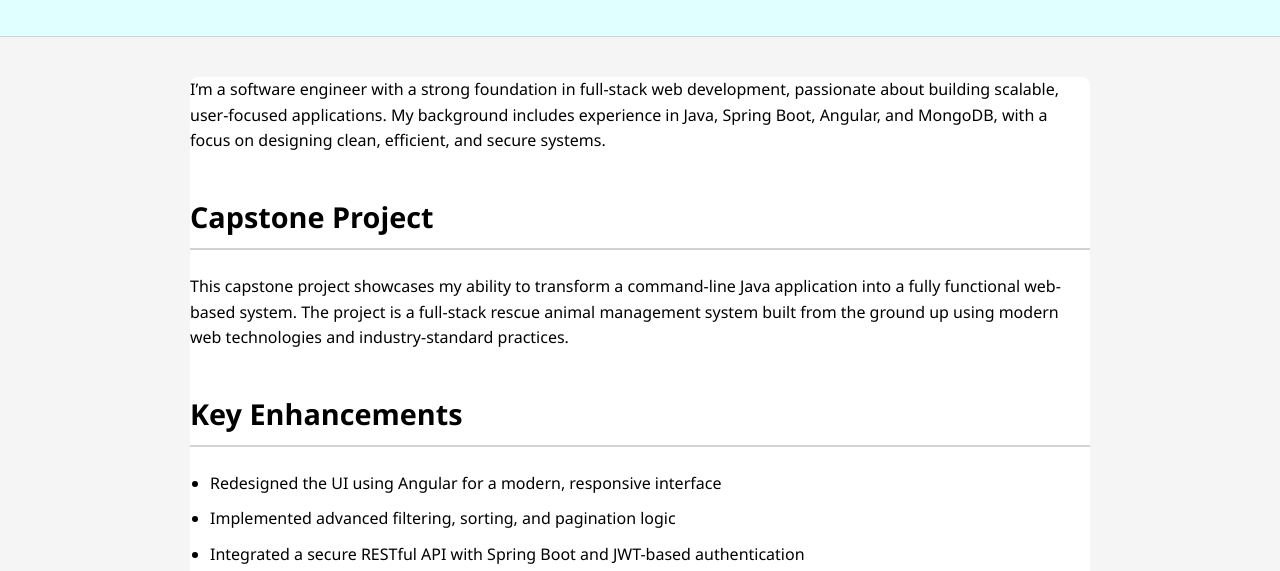
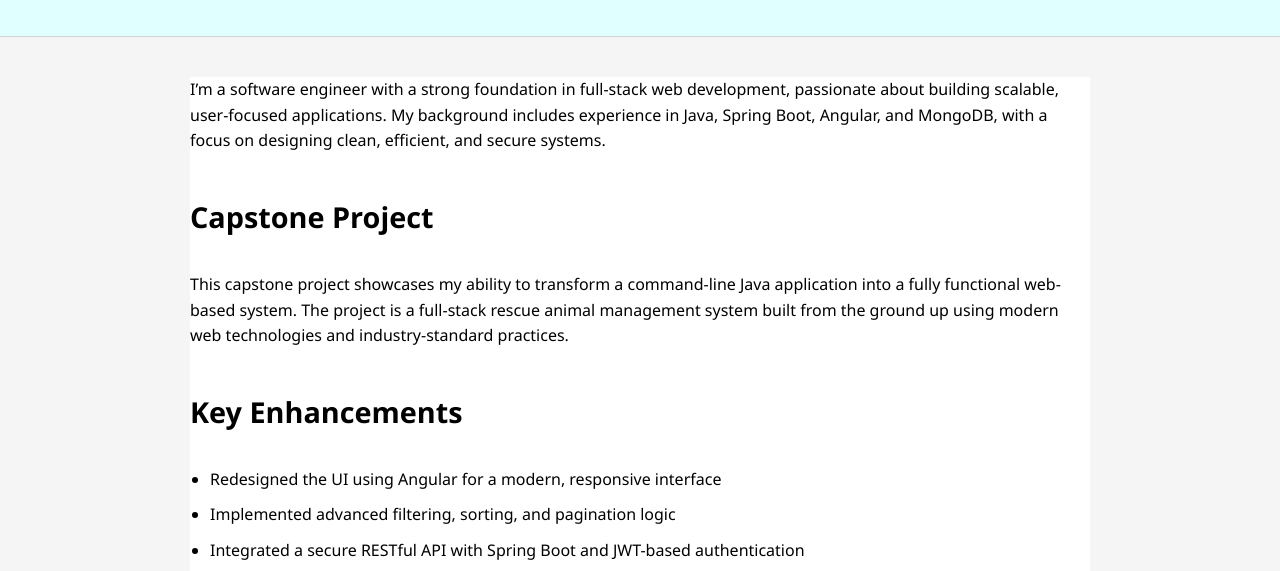
Before and after one commit to Bobby-Davis/Bobby-Davis.github.io, a plain HTML site: page index.html in a window 1280 px wide. Shown: the part 227-798 px from the top of the page. Drawn offline with Linux system fonts and the light colour scheme.

Commit message:
Update styles.css

```diff
--- a/styles.css
+++ b/styles.css
@@ -42,14 +42,12 @@ main {
   margin: 40px auto;
   background-color: white;
   color: black;
-  border-radius: 8px;
 }
 
 main h2 {
   font-size: 1.8em;
   margin-top: 40px;
   color: black;
-  border-bottom: 2px solid lightgray;
   padding-bottom: 8px;
 }
 
```
